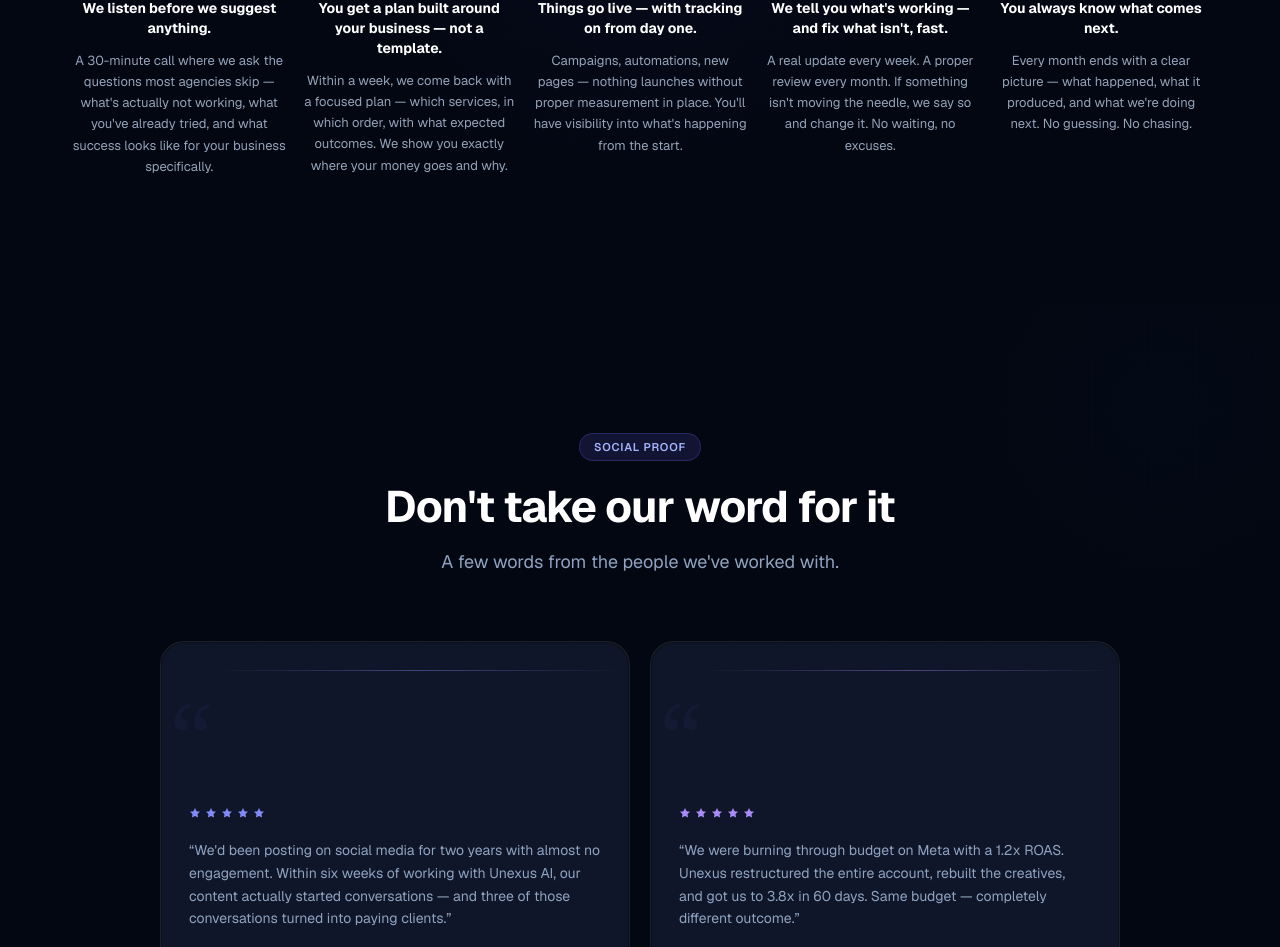
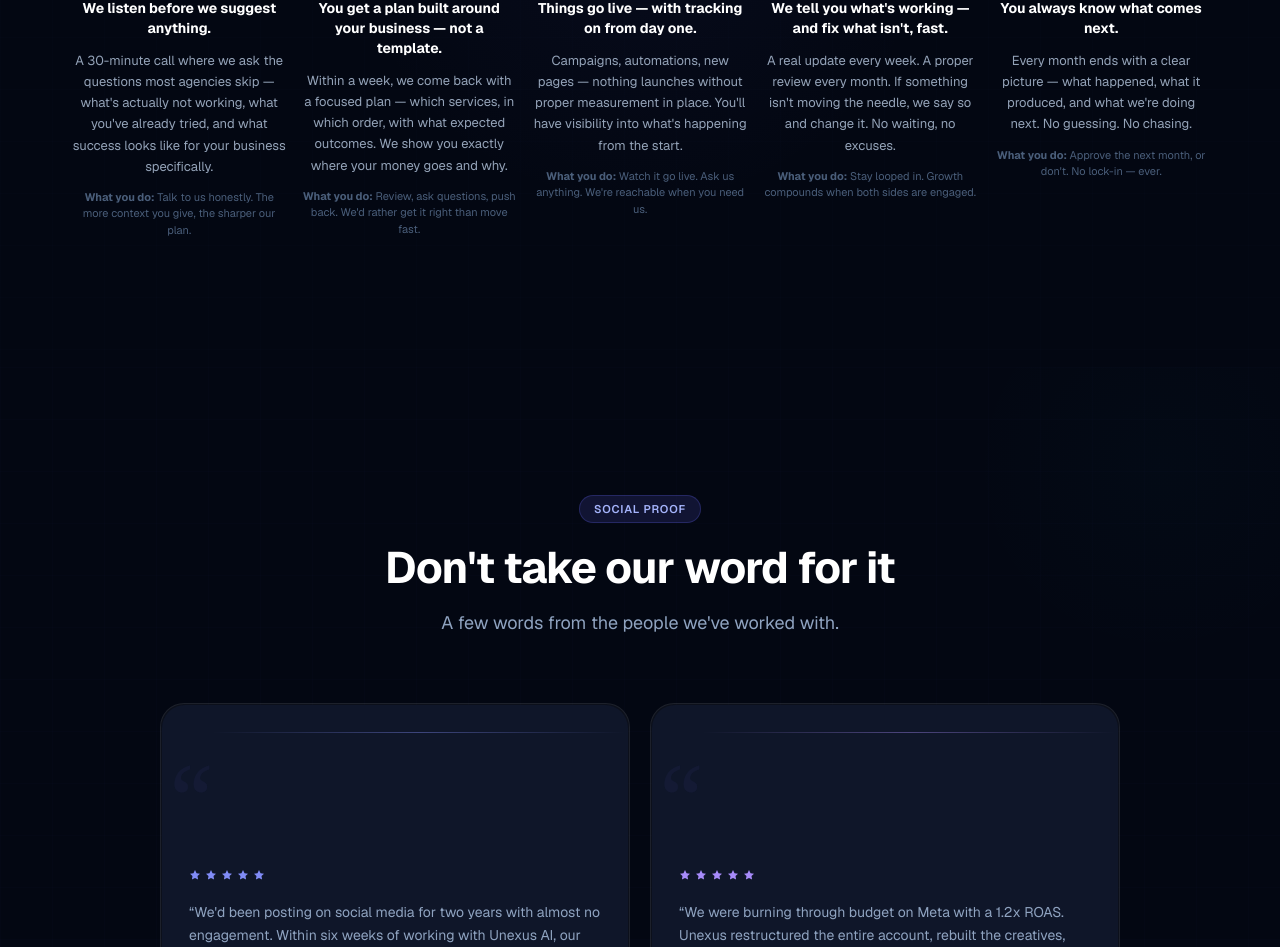
Before and after one commit to issei007-ai/unexusai, a Next.js app: page / in a window 1280 px wide. Shown: the part 5991-6938 px from the top of the page. Built offline with nearby package versions, Linux system fonts and the light colour scheme.

Commit message:
Update ProcessSteps.tsx

```diff
--- a/src/components/sections/ProcessSteps.tsx
+++ b/src/components/sections/ProcessSteps.tsx
@@ -89,6 +89,13 @@ export default function ProcessSteps() {
                   >
                     {item.desc}
                   </p>
+
+                  <p
+                    className="text-[11px] mt-3"
+                    style={{ color: "var(--color-brand-500)" }}
+                  >
+                    <strong>What you do:</strong> {item.action}
+                  </p>
                 </div>
               </ScrollReveal>
             ))}
```
